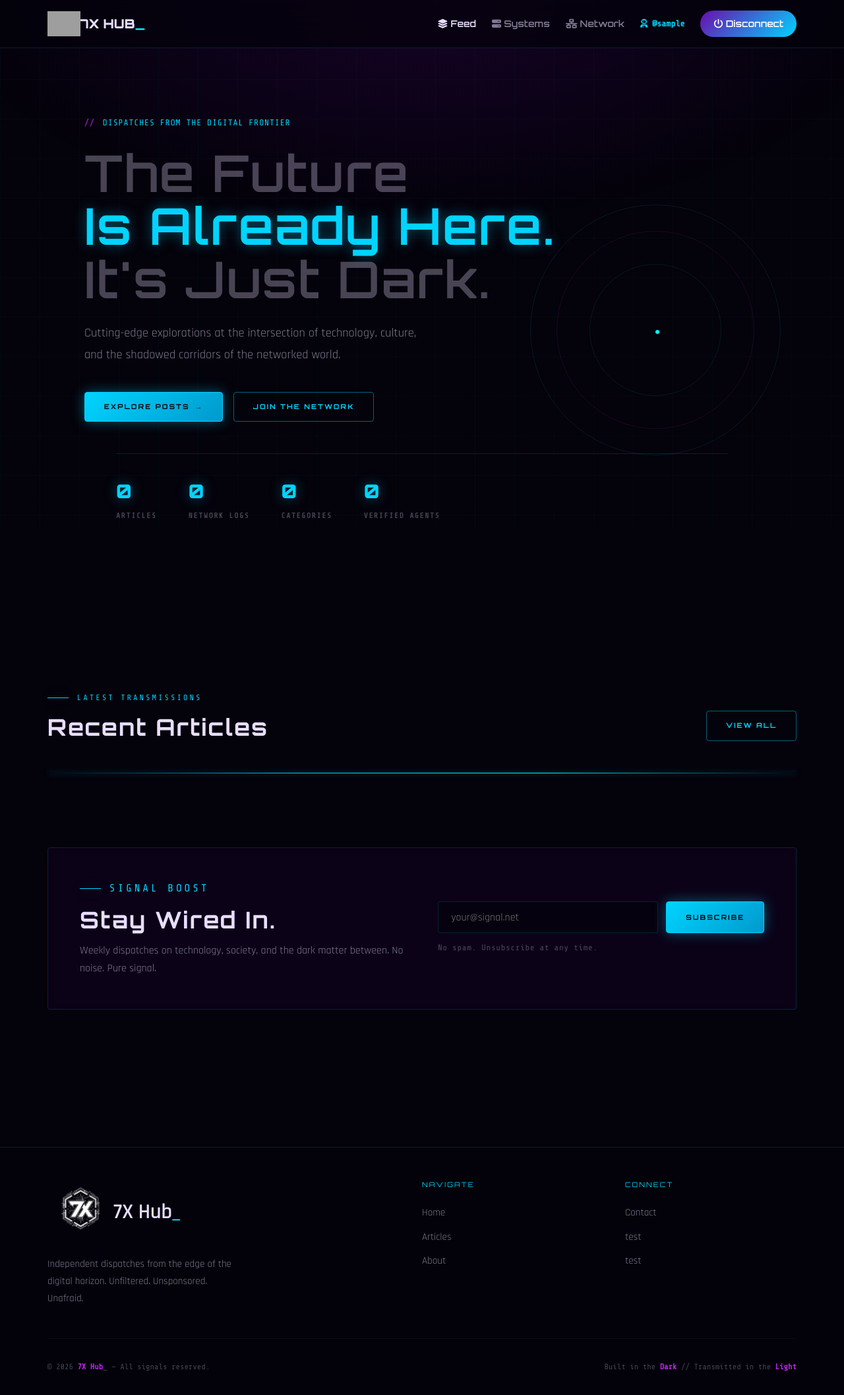
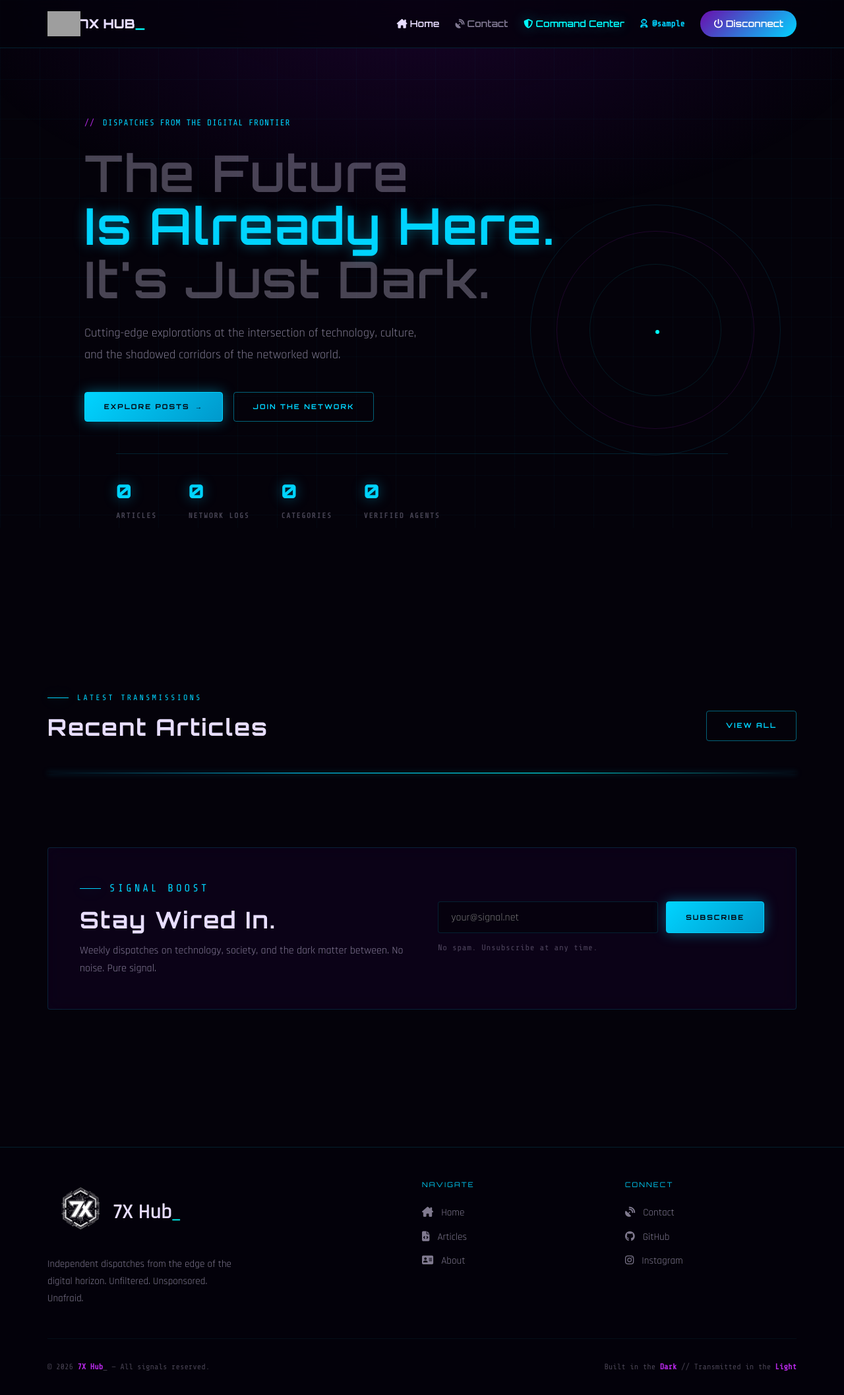
Before and after one commit to soulayman-7x/7X_Hub_Blog, a PHP site: page /7X_Hub_Blog/index.php in a window 1280 px wide. Shown: the whole page at 66% size. Run offline with PHP 8.4, Linux system fonts and the light colour scheme; the visitor is signed in with stand-in values (Sample User, id 1); data that the repository does not hold is empty; grey boxes are pictures that could not be loaded.

Commit message:
Add admin sidebar and enhance footer with navigation links and icons

```diff
--- a/includes/footer.php
+++ b/includes/footer.php
@@ -7,23 +7,24 @@
                     <img src="assets/images/logo/X-Core-V1-Wh.png" alt="7x logo white">
                     7X Hub<span>_</span>
                 </div>
-                    <p>Independent dispatches from the edge of the digital horizon. Unfiltered. Unsponsored. Unafraid.
-                    </p>
+                <p>Independent dispatches from the edge of the digital horizon. Unfiltered. Unsponsored. Unafraid.</p>
             </div>
             <div>
                 <p class="footer-heading">Navigate</p>
                 <ul class="footer-links">
-                        <li><a href="index.html">Home</a></li>
-                        <li><a href="article.html">Articles</a></li>
-                        <li><a href="#">About</a></li>
+                    <li><a href="index.php"><i class="fa-solid fa-house-chimney" style="margin-right: 8px;"></i> Home</a></li>
+
+                    <li><a href="article.php"><i class="fa-solid fa-file-code" style="margin-right: 8px;"></i> Articles</a></li>
+
+                    <li><a href="#"><i class="fa-solid fa-address-card" style="margin-right: 8px;"></i> About</a></li>
                 </ul>
             </div>
             <div>
                 <p class="footer-heading">Connect</p>
                 <ul class="footer-links">
-                        <li><a href="contact.html">Contact</a></li>
-                        <li><a href="#">test</a></li>
-                        <li><a href="#">test</a></li>
+                    <li><a href="contact.php"><i class="fa-solid fa-satellite-dish" style="margin-right: 8px;"></i> Contact</a></li>
+                    <li><a href="https://github.com/solayman7x" target="_blank"><i class="fa-brands fa-github" style="margin-right: 8px;"></i> GitHub</a></li>
+                    <li><a href="#" target="_blank"><i class="fa-brands fa-instagram" style="margin-right: 8px;"></i> Instagram</a></li>
                 </ul>
             </div>
         </div>
--- a/includes/header.php
+++ b/includes/header.php
@@ -1,4 +1,6 @@
-    <!-- Header -->
+<?php
+$currentPage = basename($_SERVER['PHP_SELF']);
+?>
 <link rel="stylesheet" href="https://cdnjs.cloudflare.com/ajax/libs/font-awesome/6.4.0/css/all.min.css">
 
 <header class="site-header">
@@ -9,14 +11,22 @@
                 7X Hub<span>_</span>
             </a>
             <div class="nav-links">
-                    <a href="index.php" class="active"><i class="fa-solid fa-layer-group"></i> Feed</a>
-                    <a href="#"><i class="fa-solid fa-server"></i> Systems</a>
-                    <a href="#"><i class="fa-solid fa-network-wired"></i> Network</a>
+                <a href="index.php" class="<?= ($currentPage == 'index.php') ? 'active' : '' ?>"><i class="fa-solid fa-house-chimney"></i> Home</a>
+                <a href="contact.php" class="<?= ($currentPage == 'contact.php') ? 'active' : '' ?>"><i class="fa-solid fa-satellite-dish"></i> Contact</a>
+
                 <?php if ($isLoggedIn): ?>
+
+                    <?php if (isset($_SESSION['role']) && $_SESSION['role'] === 'admin'): ?>
+                        <a href="Admin/dashboard.php" style="color: var(--color-7x-cyan); text-shadow: var(--glow-cyan);">
+                            <i class="fa-solid fa-shield-halved"></i> Command Center
+                        </a>
+                    <?php endif; ?>
+
                     <span style="color: var(--color-7x-blue); font-family: var(--font-mono); font-size: 13px;">
                         <i class="fa-solid fa-user-astronaut"></i> @<?= $username ?>
                     </span>
                     <a href="logout.php" class="auth-btn"><i class="fa-solid fa-power-off"></i> Disconnect</a>
+
                 <?php else: ?>
                     <a href="login.php"><i class="fa-solid fa-fingerprint"></i> Login</a>
                     <a href="register.php" class="auth-btn"><i class="fa-solid fa-terminal"></i> Initialize</a>
```
Also changed, not shown: includes/admin_aside.php (added, +28 -0 lines). Lines whose indentation alone changed are shown as unchanged.
